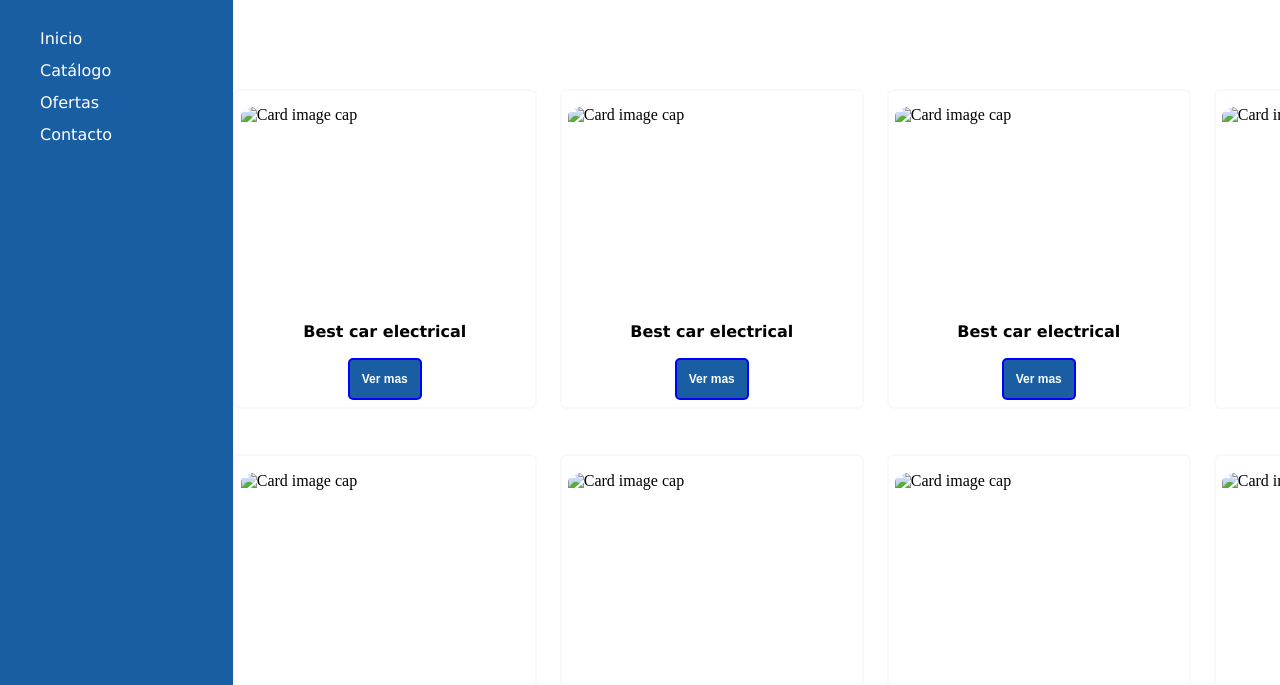
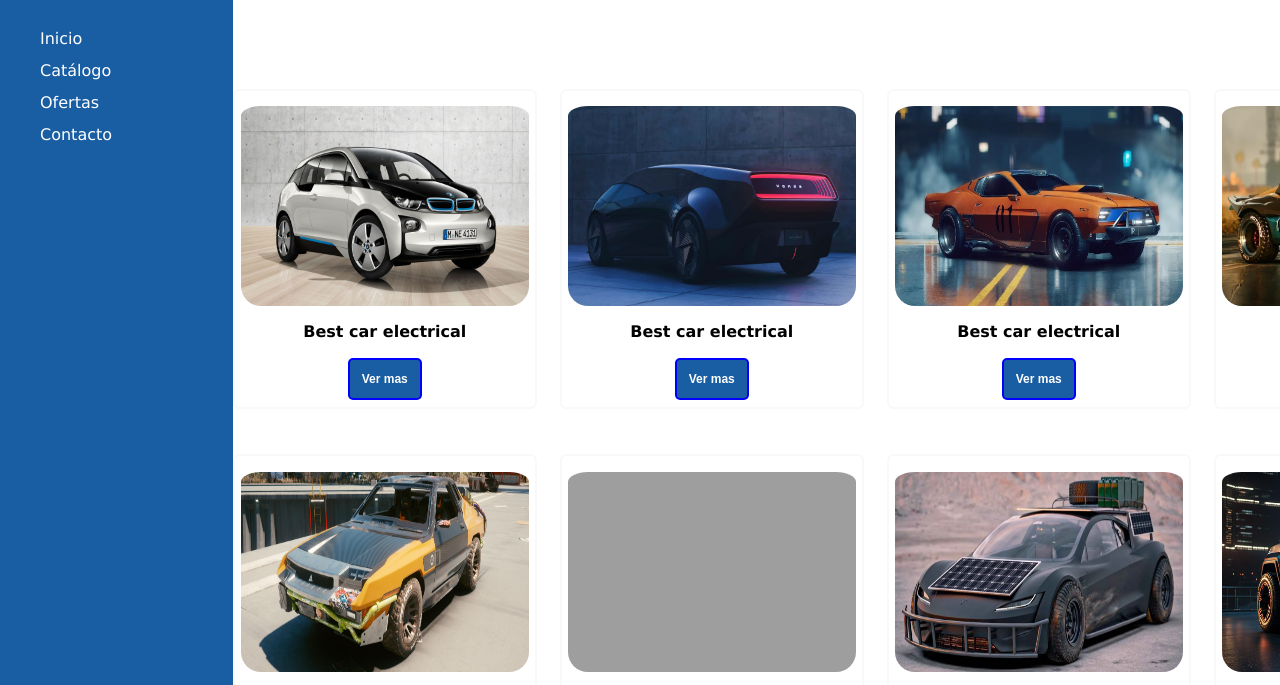
Before and after one commit to lalotronic/Tarea_Media_Queries_EPC, a plain HTML site: page index.html in a window 1280 px wide. Shown: the part 112-797 px from the top of the page. Drawn offline with Linux system fonts and the light colour scheme; the site is published under a folder, as on GitHub Pages, so addresses that start at the root find nothing.

Commit message:
7 commit

```diff
--- a/index.html
+++ b/index.html
@@ -58,42 +58,42 @@
 
 
               <div class="card1" style="width: 18rem;">
-                    <img class="card-img-top" src="/assets/img/auto2.jpg" alt="Card image cap">
+                    <img class="card-img-top" src="./assets/img/auto2.jpg" alt="Card image cap">
                     <p style="font-weight: bold;font-family: Verdana, Geneva, Tahoma, sans-serif;">Best car electrical</p>
                     <button class="btn">Ver mas</button>
               </div>
               <div class="card2" style="width: 18rem;">
-                <img class="card-img-top" src="/assets/img/punk6.jpg" alt="Card image cap">
+                <img class="card-img-top" src="./assets/img/punk6.jpg" alt="Card image cap">
                 <p style="font-weight: bold;font-family: Verdana, Geneva, Tahoma, sans-serif;">Best car electrical</p>
                 <button class="btn">Ver mas</button>
               </div>
               <div class="card3" style="width: 18rem;">
-                <img class="card-img-top" src="/assets/img/punk1.avif" alt="Card image cap">
+                <img class="card-img-top" src="./assets/img/punk1.avif" alt="Card image cap">
                 <p style="font-weight: bold;font-family: Verdana, Geneva, Tahoma, sans-serif;">Best car electrical</p>
                 <button class="btn">Ver mas</button>
               </div>
               <div class="card4" style="width: 18rem;">
-                <img class="card-img-top" src="/assets/img/punk2.jpg" alt="Card image cap">
+                <img class="card-img-top" src="./assets/img/punk2.jpg" alt="Card image cap">
                 <p style="font-weight: bold;font-family: Verdana, Geneva, Tahoma, sans-serif;">Best car electrical</p>
                 <button class="btn">Ver mas</button>
               </div>
               <div class="card5" style="width: 18rem;">
-                <img class="card-img-top" src="/assets/img/auto4.jpg" alt="Card image cap">
+                <img class="card-img-top" src="./assets/img/auto4.jpg" alt="Card image cap">
                 <p style="font-weight: bold;font-family: Verdana, Geneva, Tahoma, sans-serif;">Best car electrical</p>
                 <button class="btn">Ver mas</button>
               </div>
               <div class="card6" style="width: 18rem;">
-                <img class="card-img-top" src="/assets/img/punk3.png" alt="Card image cap">
+                <img class="card-img-top" src="./assets/img/punk3.png" alt="Card image cap">
                 <p style="font-weight: bold;font-family: Verdana, Geneva, Tahoma, sans-serif;">Best car electrical</p>
                 <button class="btn">Ver mas</button>
               </div>
               <div class="card7" style="width: 18rem;">
-                <img class="card-img-top" src="/assets/img/punk4.webp" alt="Card image cap">
+                <img class="card-img-top" src="./assets/img/punk4.webp" alt="Card image cap">
                 <p style="font-weight: bold;font-family: Verdana, Geneva, Tahoma, sans-serif;">Best car electrical</p>
                 <button class="btn">Ver mas</button>
               </div>
               <div class="card8" style="width: 18rem;">
-                <img class="card-img-top" src="/assets/img/punk5.jpg" alt="Card image cap">
+                <img class="card-img-top" src="./assets/img/punk5.jpg" alt="Card image cap">
                 <p style="font-weight: bold;font-family: Verdana, Geneva, Tahoma, sans-serif;">Best car electrical</p>
                 <button class="btn">Ver mas</button>
               </div>
```
